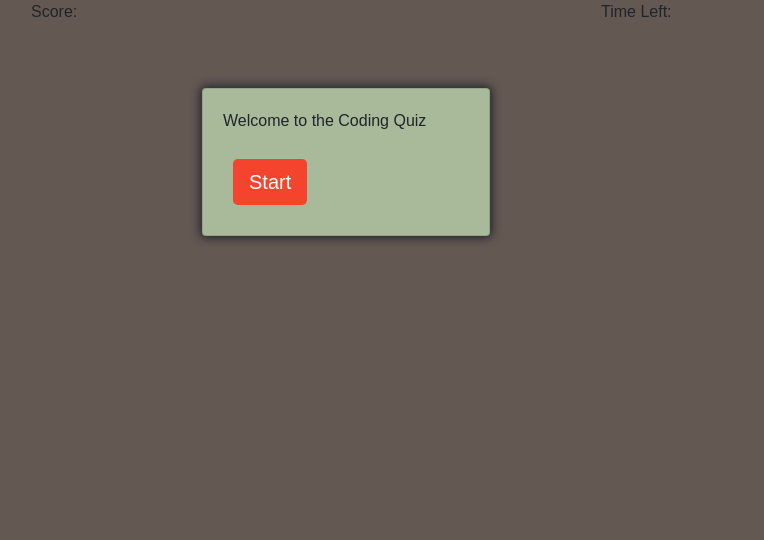
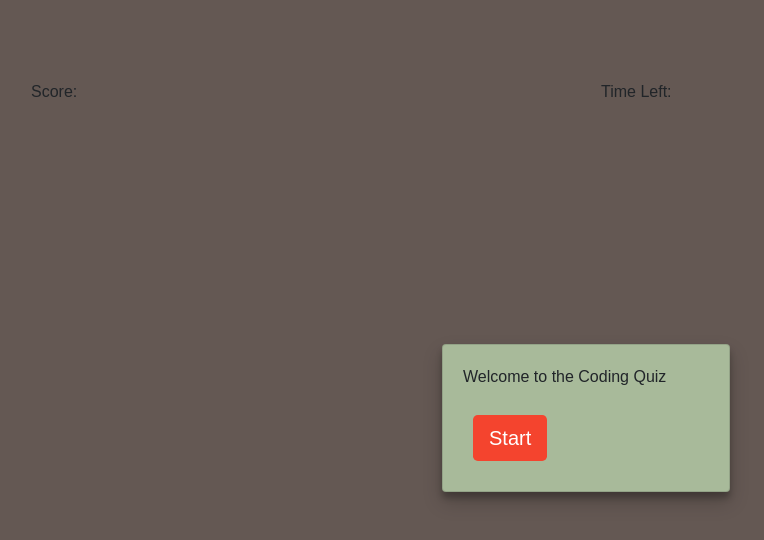
Before and after one commit to swong1200/codeQuiz, a plain HTML site: page index.html in a window 1280 px wide. Shown: the whole page, without its empty margins (54-818 px from the left). Drawn offline with nearby package versions, Linux system fonts and the light colour scheme.

Commit message:
Updated flex positioning of all items

```diff
--- a/style.css
+++ b/style.css
@@ -1,13 +1,17 @@
 body {
     background-color: #645853;
     font-family: fantasy;
+    display: flex;
+    flex-direction: column;
+    align-items: center;
 }
-#card1 {
-    margin-top: 5%;
-    margin-left: 20%;
+header {
+    margin-top: 5rem;
+}
+#card1, #card2 {
     background-color: #A8BA9A;
-    /* #A8BA9A */
-    box-shadow: 0 0 10px 2px;
+    box-shadow: 0 10px 20px rgba(0,0,0,0.19), 0 6px 6px rgba(0,0,0,0.23);
+    top: 15rem;
 }
 .btn {
     background-color: #F4442E;
@@ -17,8 +21,3 @@ body {
 .hide {
     display: none;
 }
-#card2 {
-    margin-top: 5%;
-    margin-left: 20%;
-
-}
```
Also changed, not shown: index.html (+3 -1 lines).
